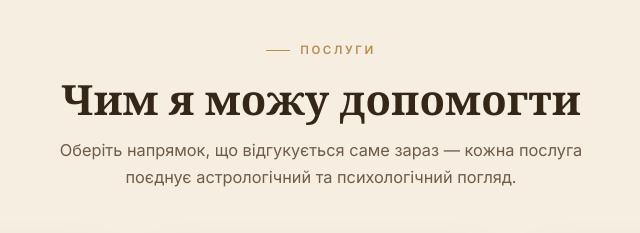
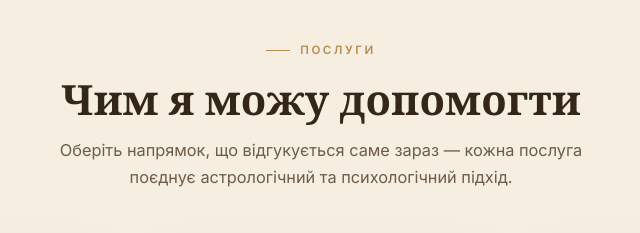
Before and after one commit to BogdanFrundin/alina-astrolog, a plain HTML site: page index.html in a window 1280 px wide. Shown: the part 1460-1693 px from the top of the page, 319-959 px from the left. Drawn offline with nearby package versions, Linux system fonts and the light colour scheme; a web font is replaced by a local one.

Commit message:
Uniform wording: психологічний підхід instead of погляд in services lede

```diff
--- a/index.html
+++ b/index.html
@@ -1245,7 +1245,7 @@ footer.site-footer .foot-note{ opacity: 0.6; margin-top: 6px; }
     <div class="section-head center">
       <span class="eyebrow reveal">Послуги</span>
       <h2 class="section-title reveal">Чим я можу допомогти</h2>
-      <p class="section-lede center reveal">Оберіть напрямок, що відгукується саме зараз — кожна послуга поєднує астрологічний та психологічний погляд.</p>
+      <p class="section-lede center reveal">Оберіть напрямок, що відгукується саме зараз — кожна послуга поєднує астрологічний та психологічний підхід.</p>
     </div>
   </div>
 
```
